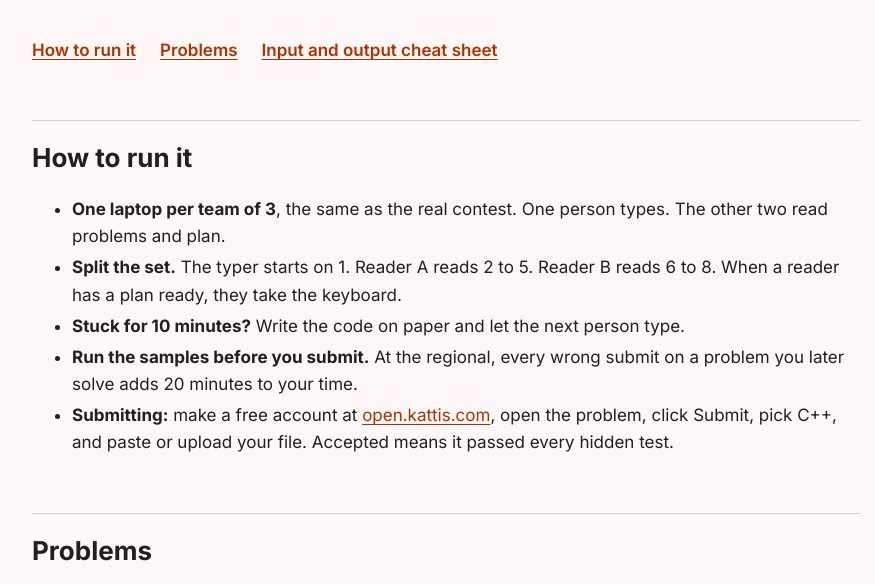
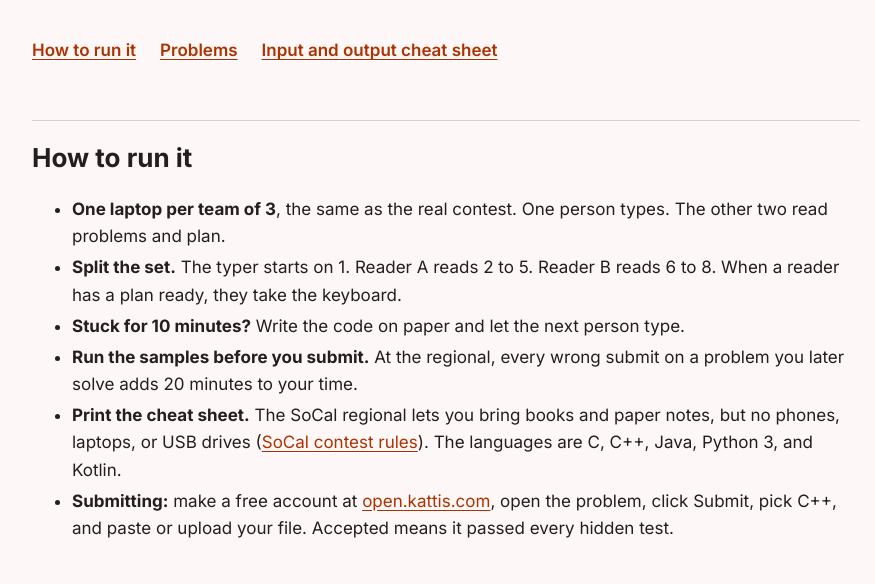
Before and after one commit to Sam-T-G/rcc-acm, a plain HTML site: page decks/2026-10-29-icpc/index.html in a window 1280 px wide. Shown: the part 187-771 px from the top of the page, without its empty margins (194-1069 px from the left). Drawn offline with Linux system fonts and the light colour scheme.

Commit message:
ICPC warm-up page: SoCal permitted materials and languages

```diff
--- a/decks/2026-10-29-icpc/index.html
+++ b/decks/2026-10-29-icpc/index.html
@@ -80,6 +80,7 @@ footer { margin-top: 64px; color: var(--ink-2); font-size: 15px; }
   <li><b>Split the set.</b> The typer starts on 1. Reader A reads 2 to 5. Reader B reads 6 to 8. When a reader has a plan ready, they take the keyboard.</li>
   <li><b>Stuck for 10 minutes?</b> Write the code on paper and let the next person type.</li>
   <li><b>Run the samples before you submit.</b> At the regional, every wrong submit on a problem you later solve adds 20 minutes to your time.</li>
+  <li><b>Print the cheat sheet.</b> The SoCal regional lets you bring books and paper notes, but no phones, laptops, or USB drives (<a href="https://scl.na.icpc.global/contest-rules/">SoCal contest rules</a>). The languages are C, C++, Java, Python 3, and Kotlin.</li>
   <li><b>Submitting:</b> make a free account at <a href="https://open.kattis.com">open.kattis.com</a>, open the problem, click Submit, pick C++, and paste or upload your file. Accepted means it passed every hidden test.</li>
 </ul>
 
```
